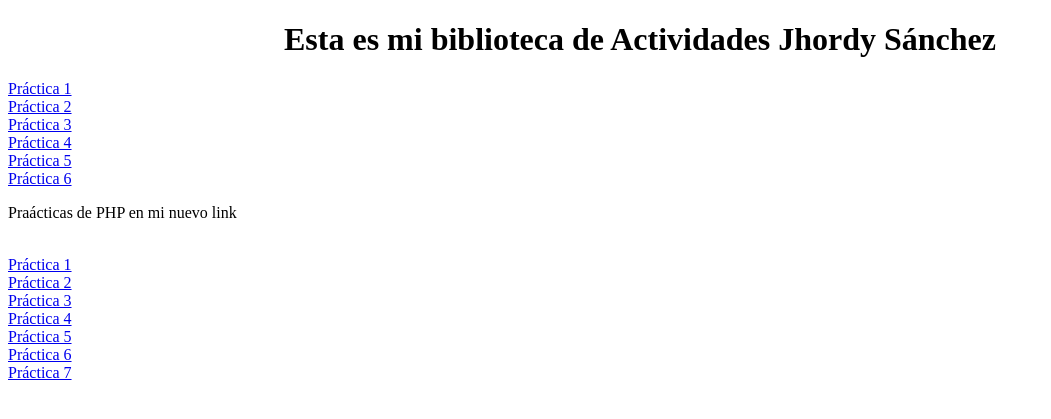
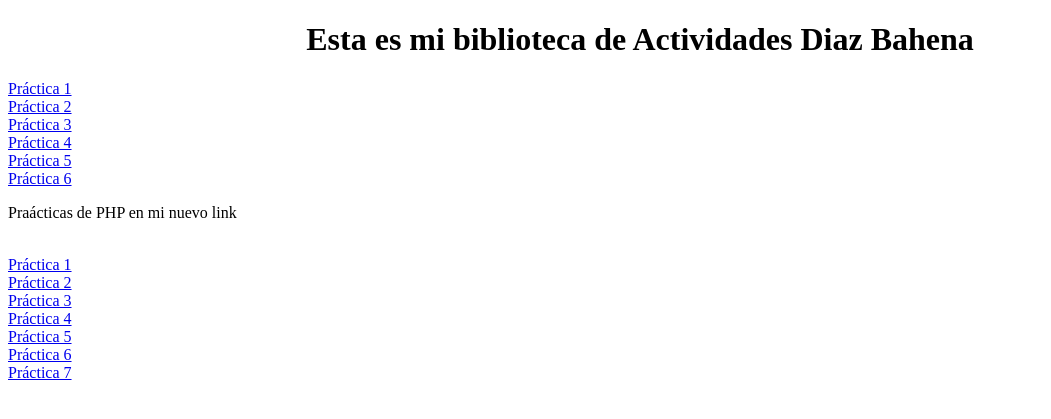
Before and after one commit to Arxfa27/Mis-paginas, a PHP site: page / in a window 1280 px wide. Shown: the top 419 px of the page, without its empty margins (0-1051 px from the left). Run offline with PHP 8.4, Linux system fonts and the light colour scheme.

Commit message:
Update index.php

```diff
--- a/index.php
+++ b/index.php
@@ -5,7 +5,7 @@
         <title>Tareas Vinculo</title>
     </head>
         <body>
-            <h1 style="text-align: center;">Esta es mi biblioteca de Actividades Jhordy Sánchez</h1>
+            <h1 style="text-align: center;">Esta es mi biblioteca de Actividades Diaz Bahena</h1>
             <a href="paola1.html" title="Practica 1"> Práctica 1 </a>
             <br>
             <a href="PAOLA 2.html" title="Práctica 2"> Práctica 2 </a>
```
